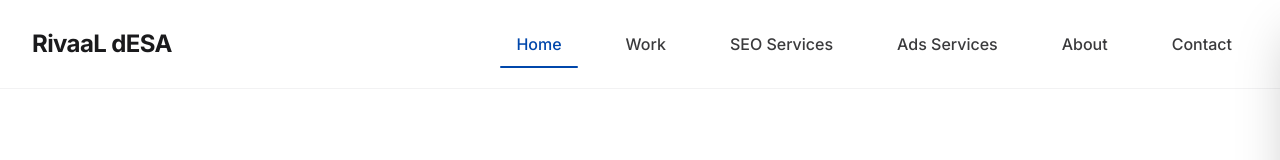
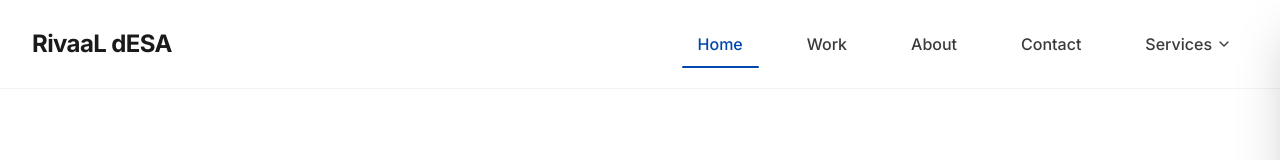
Before and after one commit to gomininger/portfolio, a React (Vite) app: page / in a window 1280 px wide. Shown: the top 160 px of the page. Built offline with nearby package versions, Linux system fonts and the light colour scheme.

Commit message:
Add Services Dropdown to Header

```diff
--- a/src/components/Header.tsx
+++ b/src/components/Header.tsx
@@ -1,6 +1,6 @@
-import React from 'react';
-import { motion } from 'framer-motion';
-import { Menu, X } from 'lucide-react';
+import React, { useState, useRef, useEffect } from 'react';
+import { motion, AnimatePresence } from 'framer-motion';
+import { Menu, X, ChevronDown, Search, Target, Globe, Users, BarChart3, Zap } from 'lucide-react';
 import { useLocation, useNavigate } from 'react-router-dom';
 
 interface HeaderProps {
@@ -11,14 +11,59 @@ interface HeaderProps {
 const Header: React.FC<HeaderProps> = ({ isMenuOpen, setIsMenuOpen }) => {
   const location = useLocation();
   const navigate = useNavigate();
+  const [isServicesOpen, setIsServicesOpen] = useState(false);
+  const servicesRef = useRef<HTMLDivElement>(null);
 
   const navItems = [
     { label: 'Home', path: '/' },
     { label: 'Work', path: '/portfolio' },
-    { label: 'SEO Services', path: '/seo-services' },
-    { label: 'Ads Services', path: '/ads-services' },
     { label: 'About', path: '/about' },
     { label: 'Contact', path: '/contact' }
+  ];
+
+  const services = [
+    {
+      title: 'SEO Services',
+      description: 'Boost your search rankings and organic traffic',
+      path: '/seo-services',
+      icon: Search,
+      color: 'from-green-500 to-blue-600'
+    },
+    {
+      title: 'Ads Management',
+      description: 'Professional advertising campaigns that deliver ROI',
+      path: '/ads-services',
+      icon: Target,
+      color: 'from-blue-500 to-purple-600'
+    },
+    {
+      title: 'Website Development',
+      description: 'Custom websites with modern design',
+      path: '/contact',
+      icon: Globe,
+      color: 'from-purple-500 to-pink-600'
+    },
+    {
+      title: 'Social Media Management',
+      description: 'Complete social media strategy and management',
+      path: '/contact',
+      icon: Users,
+      color: 'from-pink-500 to-red-600'
+    },
+    {
+      title: 'Analytics & Reporting',
+      description: 'Data-driven insights and performance tracking',
+      path: '/contact',
+      icon: BarChart3,
+      color: 'from-orange-500 to-yellow-600'
+    },
+    {
+      title: 'Digital Strategy',
+      description: 'Comprehensive digital marketing strategies',
+      path: '/contact',
+      icon: Zap,
+      color: 'from-cyan-500 to-blue-600'
+    }
   ];
 
   const isActive = (path: string) => {
@@ -27,10 +72,29 @@ const Header: React.FC<HeaderProps> = ({ isMenuOpen, setIsMenuOpen }) => {
     return false;
   };
 
+  const isServicesActive = () => {
+    return location.pathname === '/seo-services' || location.pathname === '/ads-services';
+  };
+
   const handleNavigation = (path: string) => {
     navigate(path);
     setIsMenuOpen(false);
+    setIsServicesOpen(false);
   };
+
+  // Close dropdown when clicking outside
+  useEffect(() => {
+    const handleClickOutside = (event: MouseEvent) => {
+      if (servicesRef.current && !servicesRef.current.contains(event.target as Node)) {
+        setIsServicesOpen(false);
+      }
+    };
+
+    document.addEventListener('mousedown', handleClickOutside);
+    return () => {
+      document.removeEventListener('mousedown', handleClickOutside);
+    };
+  }, []);
 
   return (
     <>
@@ -73,6 +137,84 @@ const Header: React.FC<HeaderProps> = ({ isMenuOpen, setIsMenuOpen }) => {
                 )}
               </motion.button>
             ))}
+
+            {/* Services Dropdown */}
+            <div className="relative" ref={servicesRef}>
+              <motion.button
+                onClick={() => setIsServicesOpen(!isServicesOpen)}
+                whileHover={{ y: -2 }}
+                className={`relative flex items-center gap-1 px-4 py-2 font-medium transition-all duration-200 ${
+                  isServicesActive()
+                    ? 'text-blue-600'
+                    : 'text-gray-700 hover:text-gray-900'
+                }`}
+              >
+                Services
+                <motion.div
+                  animate={{ rotate: isServicesOpen ? 180 : 0 }}
+                  transition={{ duration: 0.2 }}
+                >
+                  <ChevronDown size={16} />
+                </motion.div>
+                {isServicesActive() && (
+                  <motion.div
+                    layoutId="activeDesktopTab"
+                    className="absolute -bottom-1 left-0 right-0 h-0.5 bg-blue-600 rounded-full"
+                  />
+                )}
+              </motion.button>
+
+              {/* Services Dropdown Menu */}
+              <AnimatePresence>
+                {isServicesOpen && (
+                  <motion.div
+                    initial={{ opacity: 0, y: 10, scale: 0.95 }}
+                    animate={{ opacity: 1, y: 0, scale: 1 }}
+                    exit={{ opacity: 0, y: 10, scale: 0.95 }}
+                    transition={{ duration: 0.2 }}
+                    className="absolute top-full right-0 mt-2 w-96 bg-white rounded-xl shadow-lg border border-gray-200 overflow-hidden z-50"
+                  >
+                    <div className="p-4">
+                      <div className="grid gap-3">
+                        {services.map((service, index) => (
+                          <motion.button
+                            key={service.path}
+                            initial={{ opacity: 0, x: -10 }}
+                            animate={{ opacity: 1, x: 0 }}
+                            transition={{ delay: index * 0.05 }}
+                            onClick={() => handleNavigation(service.path)}
+                            className="flex items-start gap-3 p-3 rounded-lg hover:bg-gray-50 transition-colors text-left group"
+                          >
+                            <div className={`w-10 h-10 rounded-lg bg-gradient-to-br ${service.color} flex items-center justify-center flex-shrink-0 group-hover:scale-110 transition-transform`}>
+                              <service.icon size={20} className="text-white" />
+                            </div>
+                            <div className="flex-1 min-w-0">
+                              <h4 className="font-medium text-gray-900 group-hover:text-blue-600 transition-colors">
+                                {service.title}
+                              </h4>
+                              <p className="text-sm text-gray-500 leading-relaxed">
+                                {service.description}
+                              </p>
+                            </div>
+                          </motion.button>
+                        ))}
+                      </div>
+
+                      <div className="mt-4 pt-4 border-t border-gray-100">
+                        <motion.button
+                          whileHover={{ scale: 1.02 }}
+                          whileTap={{ scale: 0.98 }}
+                          onClick={() => handleNavigation('/contact')}
+                          className="w-full bg-blue-600 text-white px-4 py-2 rounded-lg font-medium hover:bg-blue-700 transition-colors"
+                        >
+                          Get Free Consultation
+                        </motion.button>
+                      </div>
+                    </div>
+                  </motion.div>
+                )}
+              </AnimatePresence>
+            </div>
           </nav>
 
           {/* Menu Button */}
@@ -141,11 +283,47 @@ const Header: React.FC<HeaderProps> = ({ isMenuOpen, setIsMenuOpen }) => {
                   {item.label}
                 </motion.button>
               ))}
+
+              {/* Mobile Services Section */}
+              <div className="mt-6">
+                <h3 className="px-4 py-2 text-sm font-semibold text-gray-500 uppercase tracking-wider">
+                  Services
+                </h3>
+                <div className="space-y-1">
+                  {services.slice(0, 4).map((service, index) => (
+                    <motion.button
+                      key={service.path}
+                      initial={{ opacity: 0, x: 20 }}
+                      animate={{ opacity: 1, x: 0 }}
+                      transition={{ delay: (navItems.length + index) * 0.1 }}
+                      onClick={() => handleNavigation(service.path)}
+                      className={`w-full text-left px-4 py-3 rounded-lg font-medium transition-all duration-200 flex items-center gap-3 ${
+                        isActive(service.path)
+                          ? 'bg-blue-50 text-blue-600 border-l-4 border-blue-600'
+                          : 'text-gray-700 hover:bg-gray-50'
+                      }`}
+                    >
+                      <div className={`w-8 h-8 rounded-lg bg-gradient-to-br ${service.color} flex items-center justify-center flex-shrink-0`}>
+                        <service.icon size={16} className="text-white" />
+                      </div>
+                      <span className="text-sm">{service.title}</span>
+                    </motion.button>
+                  ))}
+                </div>
+              </div>
             </div>
           </div>
 
           {/* Menu Footer */}
           <div className="p-6 border-t border-gray-100">
+            <motion.button
+              whileHover={{ scale: 1.02 }}
+              whileTap={{ scale: 0.98 }}
+              onClick={() => handleNavigation('/contact')}
+              className="w-full bg-blue-600 text-white px-4 py-3 rounded-lg font-medium hover:bg-blue-700 transition-colors mb-4"
+            >
+              Get Free Consultation
+            </motion.button>
             <div className="text-center space-y-2">
               <p className="text-sm text-gray-500">Digital Designer</p>
               <p className="text-xs text-gray-400">
--- a/src/components/Navigation.tsx
+++ b/src/components/Navigation.tsx
@@ -1,5 +1,5 @@
 import React from 'react';
-import { Home, Briefcase, User, Mail, Search, Target } from 'lucide-react';
+import { Home, Briefcase, User, Mail, Settings } from 'lucide-react';
 import { useLocation, useNavigate } from 'react-router-dom';
 import { motion } from 'framer-motion';
 
@@ -10,14 +10,14 @@ const Navigation: React.FC = () => {
   const navItems = [
     { icon: Home, label: 'Home', path: '/' },
     { icon: Briefcase, label: 'Work', path: '/portfolio' },
-    { icon: Search, label: 'SEO', path: '/seo-services' },
-    { icon: Target, label: 'Ads', path: '/ads-services' },
+    { icon: Settings, label: 'Services', path: '/seo-services' },
     { icon: User, label: 'About', path: '/about' },
     { icon: Mail, label: 'Contact', path: '/contact' }
   ];
 
   const isActive = (path: string) => {
     if (path === '/' && location.pathname === '/') return true;
+    if (path === '/seo-services' && (location.pathname === '/seo-services' || location.pathname === '/ads-services')) return true;
     if (path !== '/' && location.pathname.startsWith(path)) return true;
     return false;
   };
```
